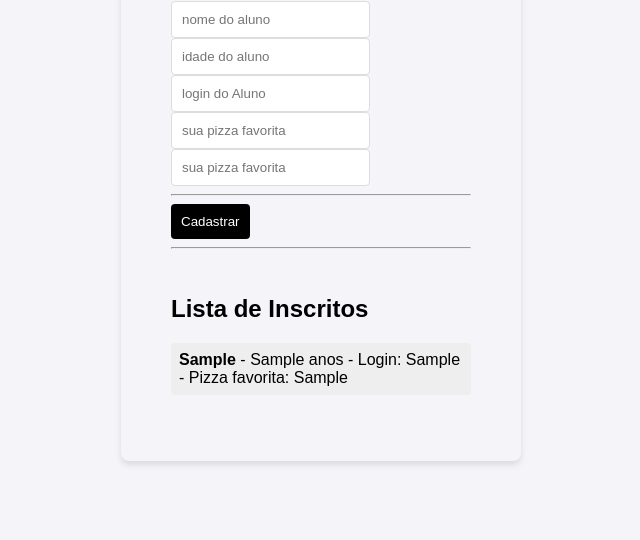
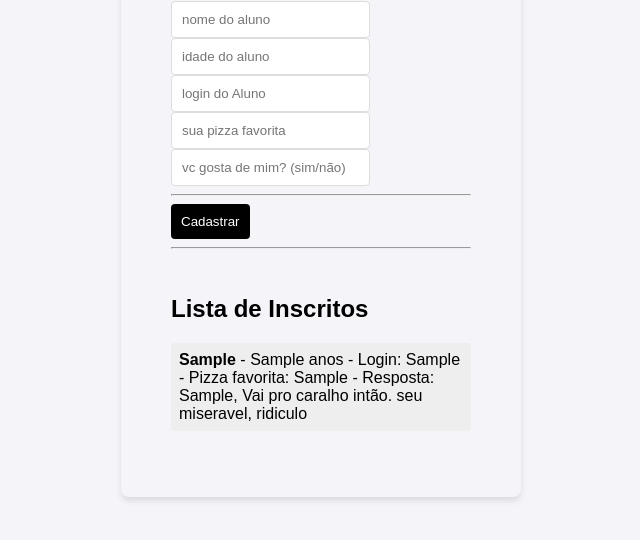
Before and after one commit to omarquezini/site-cadastro-estudante, a plain HTML site: page index.html in a window 1280 px wide. Both pictures are taken after typing "Sample", "Sample", "Sample", "Sample", "Sample" into the empty fields and a click on the button "Cadastrar". Shown: the part 224-764 px from the top of the page, without its empty margins (319-959 px from the left). Drawn offline with Linux system fonts and the light colour scheme.

Commit message:
muita coisa seu miseravel. Obrigado.

```diff
--- a/index.html
+++ b/index.html
@@ -17,7 +17,7 @@
             <input type = "text" id = "idadeAluno" placeholder="idade do aluno" required>
             <input type = "text" id = "loginAluno" placeholder="login do Aluno" required>
             <input type = "text" id = "pizzaFavorita" placeholder="sua pizza favorita" required>
-            <input type = "text" id = "pizzaFavorita" placeholder="sua pizza favorita" required>
+            <input type = "text" id = "SN" placeholder="vc gosta de mim? (sim/não)" required>
 
             <hr>
             <button type = "submit" id = "btnSalvar">Cadastrar</button>
--- a/script.js
+++ b/script.js
@@ -10,10 +10,16 @@ form.addEventListener('submit', function(event){
     const idade = document.getElementById('idadeAluno').value; // ID correto
     const login = document.getElementById('loginAluno').value; // ID correto
     const pizza = document.getElementById('pizzaFavorita').value; // ID correto
+    const SN = document.getElementById('SN').value; // ID correto
+
 
     const novoItem = document.createElement('li');
-    novoItem.innerHTML = `<strong>${nome}</strong> - ${idade} anos - Login: ${login} - Pizza favorita: ${pizza}`;
-
+    if (SN === "sim"){
+    novoItem.innerHTML = `<strong>${nome}</strong> - ${idade} anos - Login: ${login} - Pizza favorita: ${pizza} - Resposta: ${SN}, Obrigado`;
+    }
+    else{
+        novoItem.innerHTML = `<strong>${nome}</strong> - ${idade} anos - Login: ${login} - Pizza favorita: ${pizza} - Resposta: ${SN}, Vai pro caralho intão. seu miseravel, ridiculo`;
+    }
     lista.appendChild(novoItem);
 
     form.reset();
```
